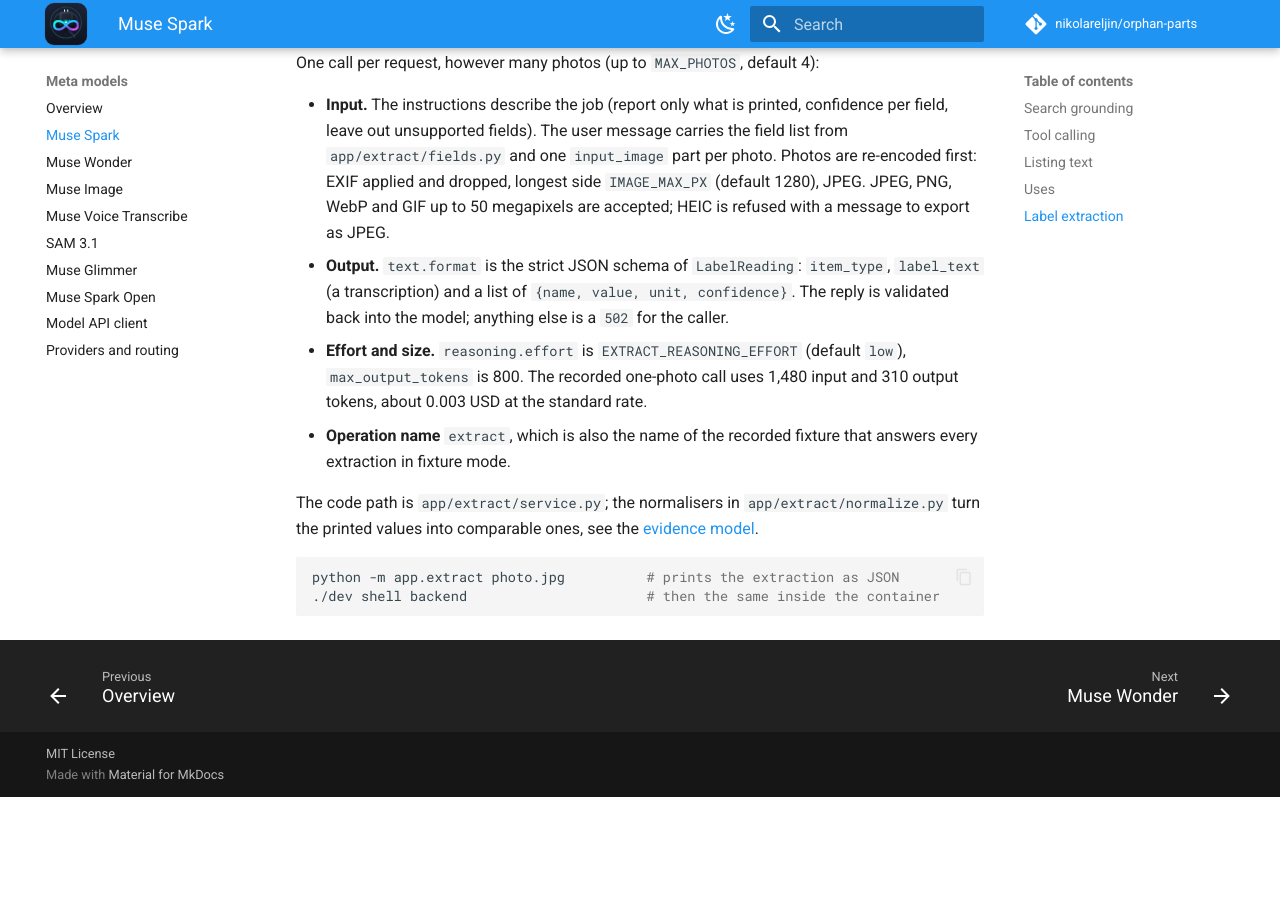
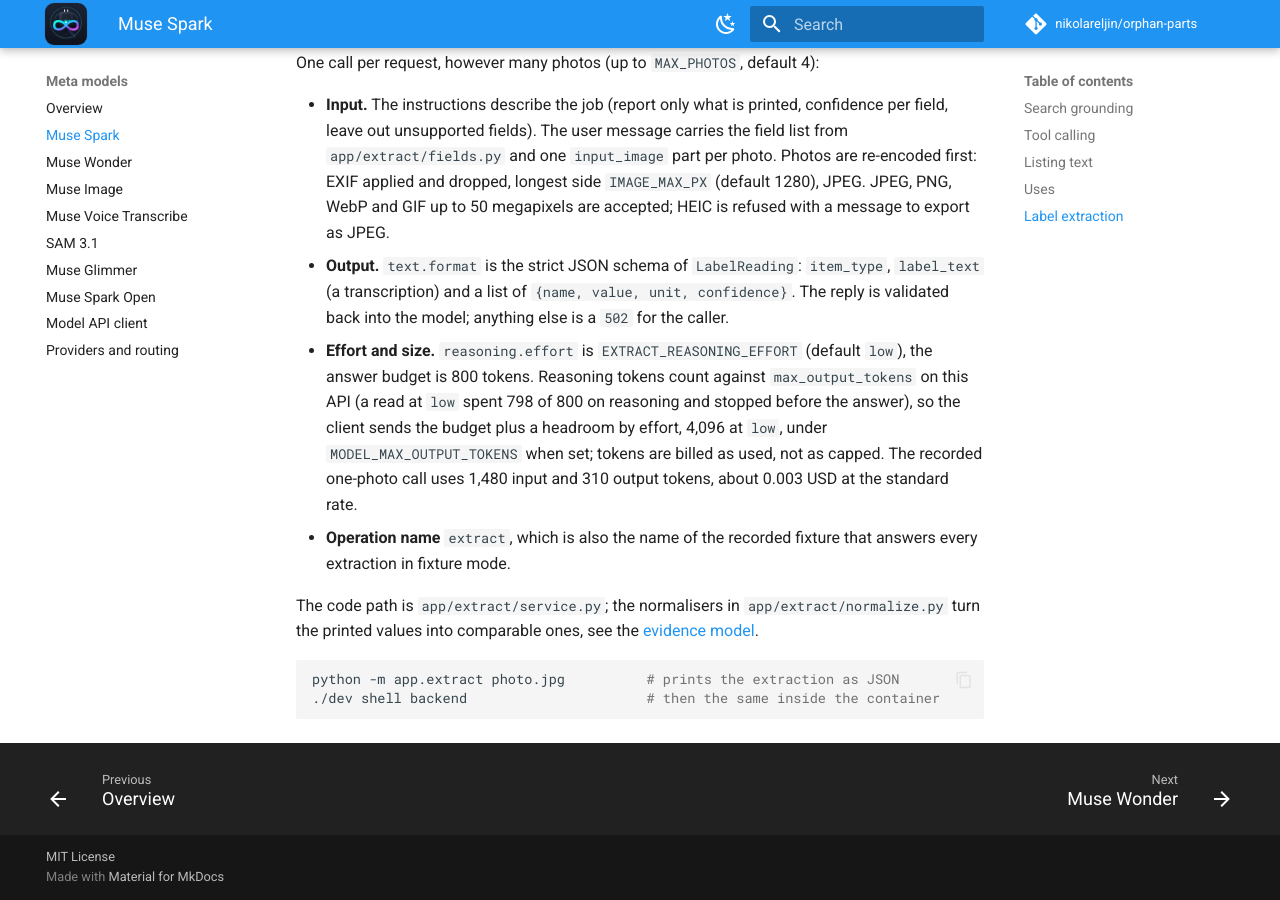
Before and after one commit to nikolareljin/orphan-parts, an MkDocs documentation site: the page built from docs/models/muse-spark.md, in a window 1280 px wide and 900 px high, scrolled down 1840 px. Built offline with MkDocs 1.6.1 and Material for MkDocs 9.7.7, drawn with Linux system fonts in a browser that asks for light colours; comment, search, counter and statistics services are not loaded; before the commit the page ends 2637 px from its top, so only the background shows below that.

Commit message:
docs(model-api): the output token ceiling and why reasoning needs room under the cap

```diff
--- a/docs/models/muse-spark.md
+++ b/docs/models/muse-spark.md
@@ -74,8 +74,11 @@
   `label_text` (a transcription) and a list of `{name, value, unit, confidence}`. The reply is
   validated back into the model; anything else is a `502` for the caller.
 - **Effort and size.** `reasoning.effort` is `EXTRACT_REASONING_EFFORT` (default `low`),
-  `max_output_tokens` is 800. The recorded one-photo call uses 1,480 input and 310 output
-  tokens, about 0.003 USD at the standard rate.
+  the answer budget is 800 tokens. Reasoning tokens count against `max_output_tokens` on this
+  API (a read at `low` spent 798 of 800 on reasoning and stopped before the answer), so the
+  client sends the budget plus a headroom by effort, 4,096 at `low`, under
+  `MODEL_MAX_OUTPUT_TOKENS` when set; tokens are billed as used, not as capped. The recorded
+  one-photo call uses 1,480 input and 310 output tokens, about 0.003 USD at the standard rate.
 - **Operation name** `extract`, which is also the name of the recorded fixture that answers
   every extraction in fixture mode.
 
```
Also changed, not shown: CHANGELOG.md (+3 -0 lines), docs/models/model-api-client.md (+3 -1 lines), docs/reference/configuration.md (+1 -0 lines), 1 other file.
